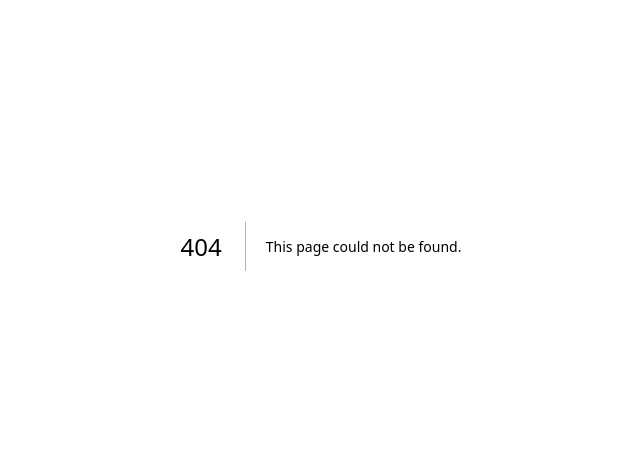
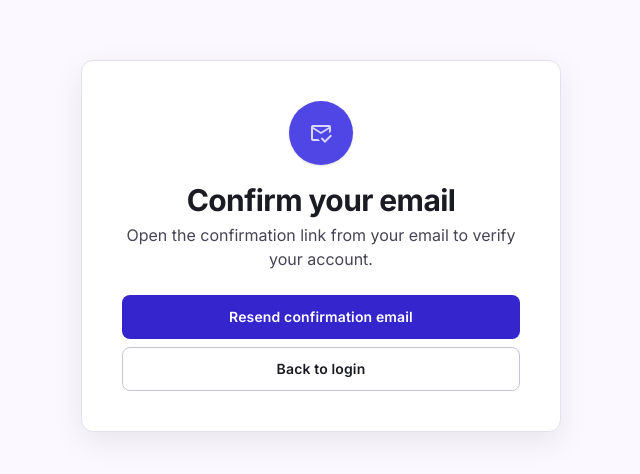
Before and after one commit to abedalhamidshehadi20-collab/SkillBridge, a Next.js app in the folder frontend/client/: page /confirm-email in a window 1280 px wide. Before the commit this address had no page. Shown: the part 154-628 px from the top of the page, without its empty margins (319-959 px from the left). Built offline with nearby package versions, Linux system fonts and the light colour scheme.

Commit message:
feat: add Confirm Email page for account verification and redirection

```diff
--- /dev/null
+++ b/frontend/client/app/(auth)/confirm-email/page.tsx
@@ -0,0 +1,81 @@
+'use client';
+
+import Link from 'next/link';
+import { useRouter, useSearchParams } from 'next/navigation';
+import { useEffect, useState } from 'react';
+import { createClient } from '@/lib/supabase/client';
+
+export default function ConfirmEmailPage() {
+  const router = useRouter();
+  const searchParams = useSearchParams();
+  const [status, setStatus] = useState<'verifying' | 'success' | 'error' | 'idle'>('verifying');
+  const [message, setMessage] = useState('Verifying your email link...');
+
+  useEffect(() => {
+    const verify = async () => {
+      const token_hash = searchParams.get('token_hash');
+      const type = searchParams.get('type');
+
+      if (!token_hash || !type) {
+        setStatus('idle');
+        setMessage('Open the confirmation link from your email to verify your account.');
+        return;
+      }
+
+      const supabase = createClient();
+      const { error } = await supabase.auth.verifyOtp({
+        token_hash,
+        type: type as 'signup' | 'invite' | 'magiclink' | 'recovery' | 'email_change' | 'email',
+      });
+
+      if (error) {
+        setStatus('error');
+        setMessage(error.message);
+        return;
+      }
+
+      setStatus('success');
+      setMessage('Email confirmed successfully. Redirecting to dashboard...');
+      setTimeout(() => {
+        router.push('/dashboard');
+        router.refresh();
+      }, 1500);
+    };
+
+    void verify();
+  }, [router, searchParams]);
+
+  return (
+    <div className="bg-background min-h-screen flex items-center justify-center p-md sm:p-lg antialiased">
+      <main className="w-full max-w-[480px] bg-surface-container-lowest rounded-xl border border-surface-variant shadow-[0_10px_30px_rgba(0,0,0,0.08)] p-lg sm:p-xl text-center">
+        <div className="w-16 h-16 bg-primary-container rounded-full flex items-center justify-center mx-auto mb-md shadow-sm">
+          <span className="material-symbols-outlined text-on-primary-container text-3xl">
+            {status === 'error' ? 'error' : status === 'success' ? 'check' : 'mark_email_read'}
+          </span>
+        </div>
+
+        <h1 className="font-h2 text-h2 text-on-background mb-xs">
+          {status === 'error' ? 'Verification failed' : status === 'success' ? 'Email confirmed' : 'Confirm your email'}
+        </h1>
+        <p className="font-body-md text-body-md text-on-surface-variant mb-lg">{message}</p>
+
+        {(status === 'error' || status === 'idle') && (
+          <div className="flex flex-col gap-sm">
+            <Link
+              href="/resend-confirmation"
+              className="inline-flex h-11 items-center justify-center rounded-lg bg-primary text-on-primary font-label-md text-label-md hover:opacity-90 transition-opacity"
+            >
+              Resend confirmation email
+            </Link>
+            <Link
+              href="/login"
+              className="inline-flex h-11 items-center justify-center rounded-lg border border-outline-variant bg-surface-container-lowest text-on-surface font-label-md text-label-md hover:bg-surface-container transition-colors"
+            >
+              Back to login
+            </Link>
+          </div>
+        )}
+      </main>
+    </div>
+  );
+}
--- a/frontend/client/app/(auth)/register/page.tsx
+++ b/frontend/client/app/(auth)/register/page.tsx
@@ -1,7 +1,6 @@
 'use client';
 
 import { createClient } from '@/lib/supabase/client';
-import { useRouter } from 'next/navigation';
 import { useState, useTransition } from 'react';
 import { useForm } from 'react-hook-form';
 import { z } from 'zod';
@@ -19,9 +18,9 @@ type RegisterForm = z.infer<typeof registerSchema>;
 export default function RegisterPage() {
   const [error, setError] = useState<string | null>(null);
   const [success, setSuccess] = useState<boolean>(false);
+  const [registeredEmail, setRegisteredEmail] = useState<string>('');
   const [screenReaderOptimized, setScreenReaderOptimized] = useState(false);
   const [isPending, startTransition] = useTransition();
-  const router = useRouter();
 
   const {
     register,
@@ -43,6 +42,7 @@ export default function RegisterPage() {
         email: data.email,
         password: data.password,
         options: {
+          emailRedirectTo: `${window.location.origin}/confirm-email`,
           data: {
             first_name: firstName,
             last_name: lastName,
@@ -54,12 +54,8 @@ export default function RegisterPage() {
       if (error) {
         setError(error.message);
       } else {
+        setRegisteredEmail(data.email);
         setSuccess(true);
-        // Automatically redirect to dashboard after a short delay
-        setTimeout(() => {
-          router.push('/dashboard');
-          router.refresh();
-        }, 2000);
       }
     });
   };
@@ -76,10 +72,27 @@ export default function RegisterPage() {
               check
             </span>
           </div>
-          <h1 className="font-h2 text-h2 text-on-background mb-xs">Account Created!</h1>
-          <p className="font-body-md text-body-md text-secondary">
-            Welcome to SkillBridge. Redirecting you to your dashboard...
+          <h1 className="font-h2 text-h2 text-on-background mb-xs">Check your email</h1>
+          <p className="font-body-md text-body-md text-secondary mb-sm">
+            We sent a confirmation link to <span className="font-semibold text-on-surface">{registeredEmail}</span>.
           </p>
+          <p className="font-body-sm text-body-sm text-on-surface-variant mb-md">
+            Open the email and click the link to activate your account before logging in.
+          </p>
+          <div className="flex flex-col gap-sm">
+            <Link
+              className="inline-flex h-11 items-center justify-center rounded-lg bg-primary text-on-primary font-label-md text-label-md hover:opacity-90 transition-opacity"
+              href="/resend-confirmation"
+            >
+              Resend confirmation email
+            </Link>
+            <Link
+              className="inline-flex h-11 items-center justify-center rounded-lg border border-outline-variant bg-surface-container-lowest text-on-surface font-label-md text-label-md hover:bg-surface-container transition-colors"
+              href="/login"
+            >
+              Back to login
+            </Link>
+          </div>
         </div>
       </div>
     );
```
